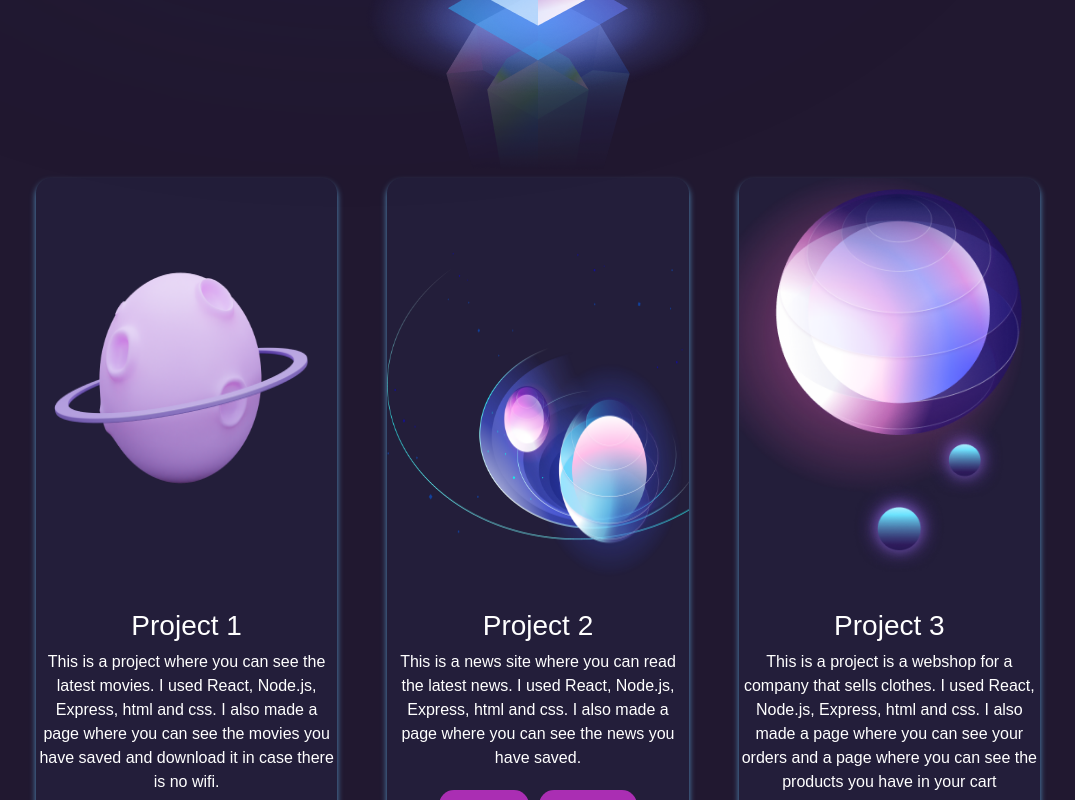
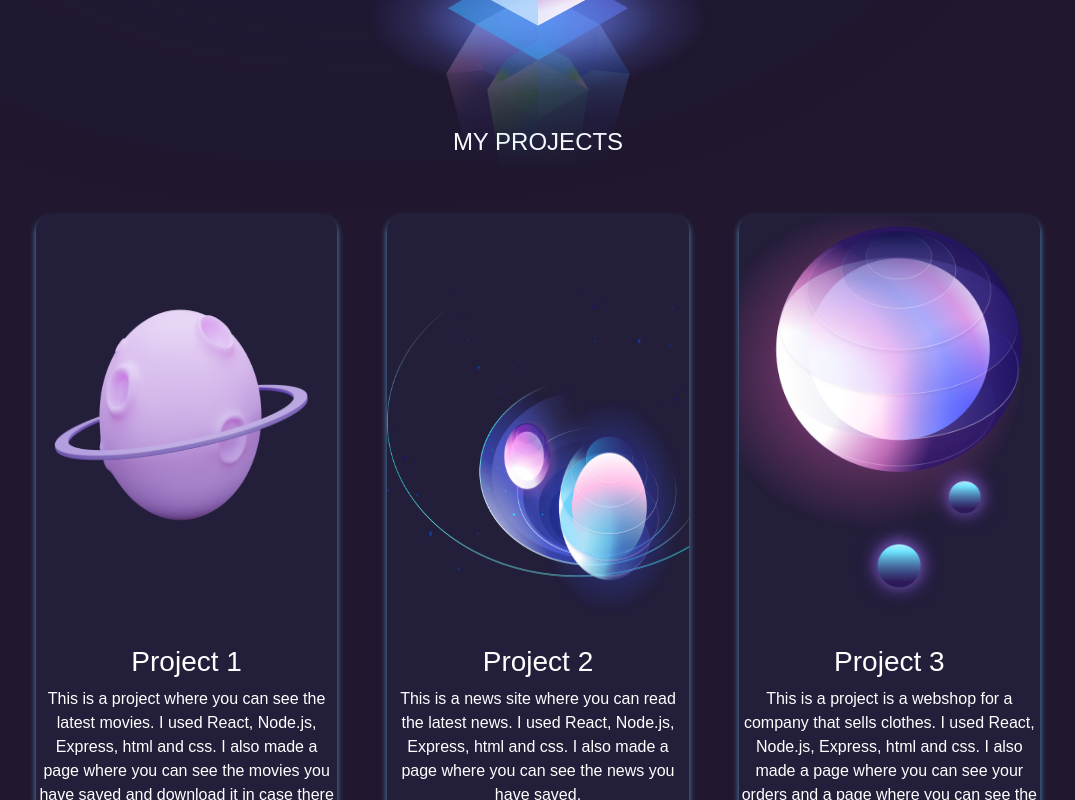
Before and after one commit to ellinorjanssonl/viteportfolio, a React (Vite) app: page / in a window 1280 px wide. Shown: the part 1000-1800 px from the top of the page, without its empty margins (102-1177 px from the left). Built offline with nearby package versions, Linux system fonts and the light colour scheme.

Commit message:
changing up the projects section

```diff
--- a/src/components/Contact/Contact.jsx
+++ b/src/components/Contact/Contact.jsx
@@ -63,8 +63,9 @@ return (
           <div className={styles.flexContainer}>
 
           <motion.div
-           initial={{ scale: 0.3, opacity: 0 }} // Startar från en mindre skala och osynlig
-            animate={{ scale: 1, opacity: 1 }} // Animerar till full skala och full synlighet
+          ref={ref}
+           initial={{ scale: 1, opacity: 0 }} // Startar från en mindre skala och osynlig
+           animate={{ y: inView ? 0 : 100, opacity: inView ? 1 : 0 }}// Animerar till full skala och full synlighet
              transition={{ duration: 1, delay: 0 }} // Definiera duration och delay för animationen
               className={styles.imagepic}
           >
--- a/src/components/Projects/Projects.jsx
+++ b/src/components/Projects/Projects.jsx
@@ -1,6 +1,7 @@
 import { useState, useEffect } from "react";
 import { motion } from "framer-motion";
 import styles from "./Projects.module.css";
+import { useInView } from 'react-intersection-observer';
 
 
 function useWindowSize() {
@@ -44,8 +45,15 @@ export const Projects = () => {
             githubUrl: "https://github.com/ellinorjanssonl",
             websiteUrl: "https://ellinorsportfolio.vercel.app/"
         },
-        // Lägg till fler projekt efter behov
+
     ];
+
+    const [ref, inView] = useInView({ triggerOnce: true, threshold: 0.1 });
+
+    const fadeInVariant = {
+        visible: { opacity: 1, transition: { duration: 1.2 } },
+        hidden: { opacity: 0 },
+    };
 
     const [width] = useWindowSize();
 
@@ -71,6 +79,17 @@ export const Projects = () => {
     };
 
     return (
+        <div>
+        <div className={styles.h1}>
+            <motion.h1
+                ref={ref}
+                variants={fadeInVariant}
+                initial="hidden"
+                animate={inView ? 'visible' : 'hidden'}
+            >
+                MY PROJECTS
+            </motion.h1>
+        </div>
             <motion.div
                 id="projects"
                 className={styles.projects}
@@ -98,5 +117,6 @@ export const Projects = () => {
                     ))}
                 </div>
             </motion.div>
+        </div>
     );
 }
--- a/src/components/Projects/Projects.module.css
+++ b/src/components/Projects/Projects.module.css
@@ -1,10 +1,23 @@
 @import "../../vars.css";
+
+
+ .h1 {
+  font-weight: 900;
+  color: var(--color-text);
+  text-align: center; /* Centrerar rubriken */
+  align-items: center;
+  justify-content: center;
+  margin-top: 10%;
+}
+
+.h1 h1 {
+  font-size: 1.5rem; /* Storleken på rubriken */
+}
 
 .projects {
   position: relative; /* Sätter .projects till en relativ position */
   display: flex;
   overflow-x: visible;
-  margin-top: 10%;
   padding-left: 10%;
   padding-right: 10%;
   cursor: pointer;
@@ -21,7 +34,6 @@
   text-align: center; /* Centrerar rubriken */
   align-items: center;
   justify-content: center;
-
 }
 
 .projectContainer img {
--- a/src/components/Skills/Skills.jsx
+++ b/src/components/Skills/Skills.jsx
@@ -1,8 +1,17 @@
-import React from "react";
-import styles from "./Skills.module.css";
+import React from 'react';
+import styles from './Skills.module.css';
 import { FontAwesomeIcon } from '@fortawesome/react-fontawesome';
-import { faGithub, faGit, faNodeJs, faHtml5, faCss3Alt, faJs, faReact, faBootstrap} from "@fortawesome/free-brands-svg-icons";
-import { faDatabase, faCodeBranch, faImage} from "@fortawesome/free-solid-svg-icons";
+import {
+  faGithub,
+  faGit,
+  faNodeJs,
+  faHtml5,
+  faCss3Alt,
+  faJs,
+  faReact,
+  faBootstrap,
+} from '@fortawesome/free-brands-svg-icons';
+import { faDatabase, faCodeBranch, faImage } from '@fortawesome/free-solid-svg-icons';
 import { motion, useInView } from 'framer-motion';
 
 export const Skills = () => {
@@ -14,11 +23,37 @@ export const Skills = () => {
     hidden: { opacity: 0, scale: 0 }
 };
 
+  const containerVariants = {
+
+    visible: {
+      opacity: 1,
+      scale: 1,
+      transition: {
+        duration: 0.9,
+        when: 'beforeChildren',
+        staggerChildren: 0.1,
+      },
+    },
+    hidden: {
+      opacity: 0,
+      scale: 0.45,
+    },
+  };
+
+
   return (
-        <div id="skills" className={styles.skills}>
+    <motion.div
+      ref={ref}
+      variants={containerVariants}
+      initial="hidden"
+      animate={isInView ? 'visible' : 'hidden'}
+      className={styles.skills}
+    >
       <div className={styles.flexContainer}>
         <div className={styles.pContainer}>
-                    <p className={styles.p}>The list shows my different experiences in frontend, backend, and other things I consider important for a good understanding of web-application designs.</p>
+          <p className={styles.p}>
+            The list shows my different experiences in frontend, backend, and other things I consider important for a good understanding of web-application designs.
+          </p>
         </div>
         <motion.div
                     ref={ref}
@@ -50,6 +85,6 @@ export const Skills = () => {
                     </div>
                 </div>
             </div>
-        </div>
+         </motion.div>
     );
     };
```
Lines whose indentation alone changed are shown as unchanged.
